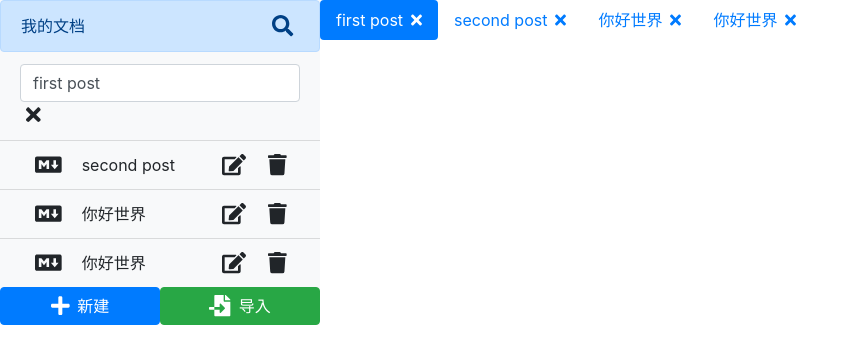
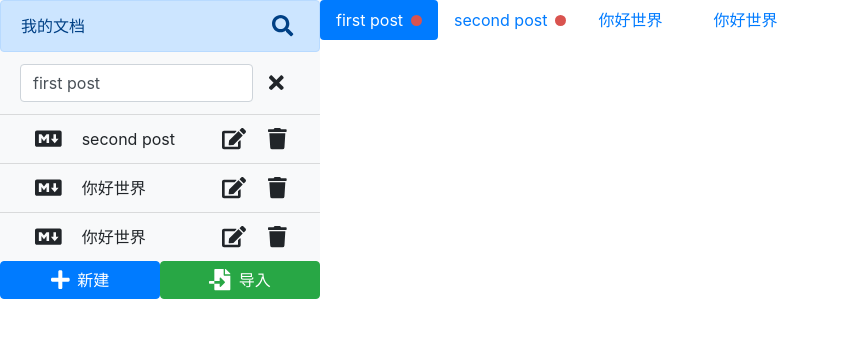
Before and after one commit to iwindy/cloud-doc, a React (Create React App) app: page / in a window 1280 px wide. Both pictures are taken after a click on the icon 233 px from the left and 76 px from the top of the page. Shown: the top 364 px of the page, without its empty margins (0-859 px from the left). Built offline with nearby package versions, Linux system fonts and the light colour scheme.

Commit message:
tabList样式完善

```diff
--- a/package.json
+++ b/package.json
@@ -44,6 +44,7 @@
     "cross-env": "^7.0.2",
     "electron": "^9.0.0",
     "electron-is-dev": "^1.2.0",
+    "node-sass": "^4.14.1",
     "wait-on": "^5.0.0"
   }
 }
--- a/src/App.js
+++ b/src/App.js
@@ -50,6 +50,7 @@ function App() {
             onTabClick={(id) => {
               console.log(id);
             }}
+            unsaveIds={["1", "2"]}
             activeId="1"
           />
         </div>
--- a/src/components/FileList.js
+++ b/src/components/FileList.js
@@ -86,7 +86,7 @@ const FileList = ({ files, onFlieClick, onSaveEdit, onFileDelete }) => {
             <>
               <input
                 type="text"
-                className="form-control clo-10"
+                className="form-control col-10"
                 value={value}
                 onChange={(e) => {
                   setValue(e.target.value);
@@ -94,7 +94,7 @@ const FileList = ({ files, onFlieClick, onSaveEdit, onFileDelete }) => {
               />
               <button
                 type="button"
-                className="icon-button clo-2"
+                className="icon-button col-2"
                 onClick={closeSearch}
               >
                 <FontAwesomeIcon title="关闭" size="lg" icon={faTimes} />
--- a/src/components/TabList.js
+++ b/src/components/TabList.js
@@ -3,14 +3,17 @@ import PropTypes from "prop-types";
 import { FontAwesomeIcon } from "@fortawesome/react-fontawesome";
 import { faTimes } from "@fortawesome/free-solid-svg-icons";
 import classNames from "classnames";
+import "./TabList.scss";
 
 const TabList = ({ files, activeId, unsaveIds, onTabClick, onCloseTab }) => {
   return (
-    <ul className="nav nav-pills">
+    <ul className="nav nav-pills tablist-component">
       {files.map((file) => {
+        const withUnsavedMark = unsaveIds.includes(file.id);
         const fClassName = classNames({
           "nav-link": true,
           active: file.id === activeId,
+          withUnsaved: withUnsavedMark,
         });
         return (
           <li className="nav-item" key={file.id}>
@@ -23,9 +26,12 @@ const TabList = ({ files, activeId, unsaveIds, onTabClick, onCloseTab }) => {
               }}
             >
               {file.title}
-              <span className="ml-2">
+              <span className="close-icon ml-2">
                 <FontAwesomeIcon icon={faTimes} />
               </span>
+              {withUnsavedMark && (
+                <span className="rounded-circle ml-2 unsaved-icon"></span>
+              )}
             </a>
           </li>
         );
@@ -34,4 +40,16 @@ const TabList = ({ files, activeId, unsaveIds, onTabClick, onCloseTab }) => {
   );
 };
 
+TabList.propTypes = {
+  files: PropTypes.array,
+  activeId: PropTypes.string,
+  unsaveIds: PropTypes.array,
+  onTabClick: PropTypes.func,
+  onCloseTab: PropTypes.func,
+};
+
+TabList.defaultProps = {
+  unsaveIds: [],
+};
+
 export default TabList;
--- /dev/null
+++ b/src/components/TabList.scss
@@ -0,0 +1,28 @@
+.tablist-component {
+    .close-icon {
+        visibility: hidden;
+    }
+
+    .nav-item:hover .close-icon {
+        visibility: visible;
+    }
+
+    .unsaved-icon {
+        display: inline-block;
+        background-color: #d9534f;
+        width: 11px;
+        height: 11px;
+    }
+
+    .withUnsaved.nav-link .close-icon {
+        display: none;
+    }
+
+    .withUnsaved.nav-link:hover .close-icon {
+        display: inline-block;
+    }
+
+    .withUnsaved.nav-link:hover .unsaved-icon {
+        display: none;
+    }
+}
```
